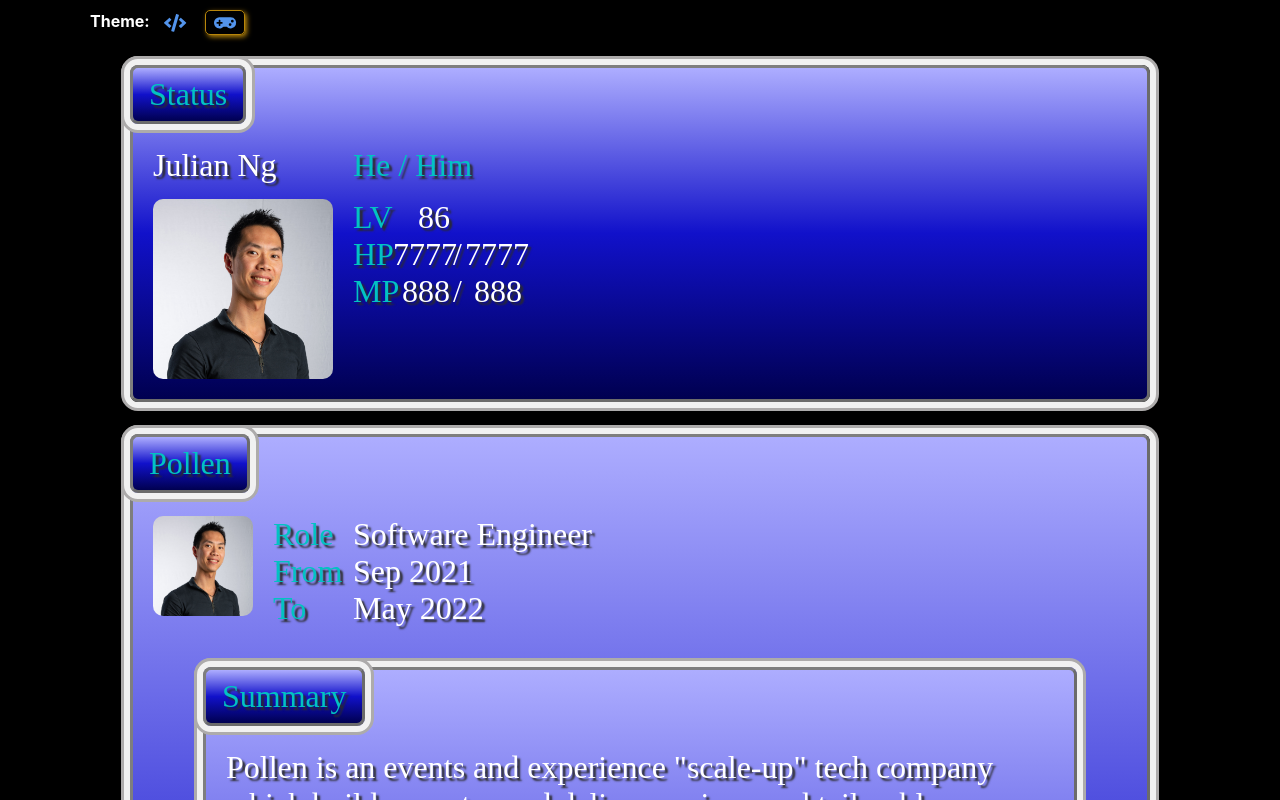
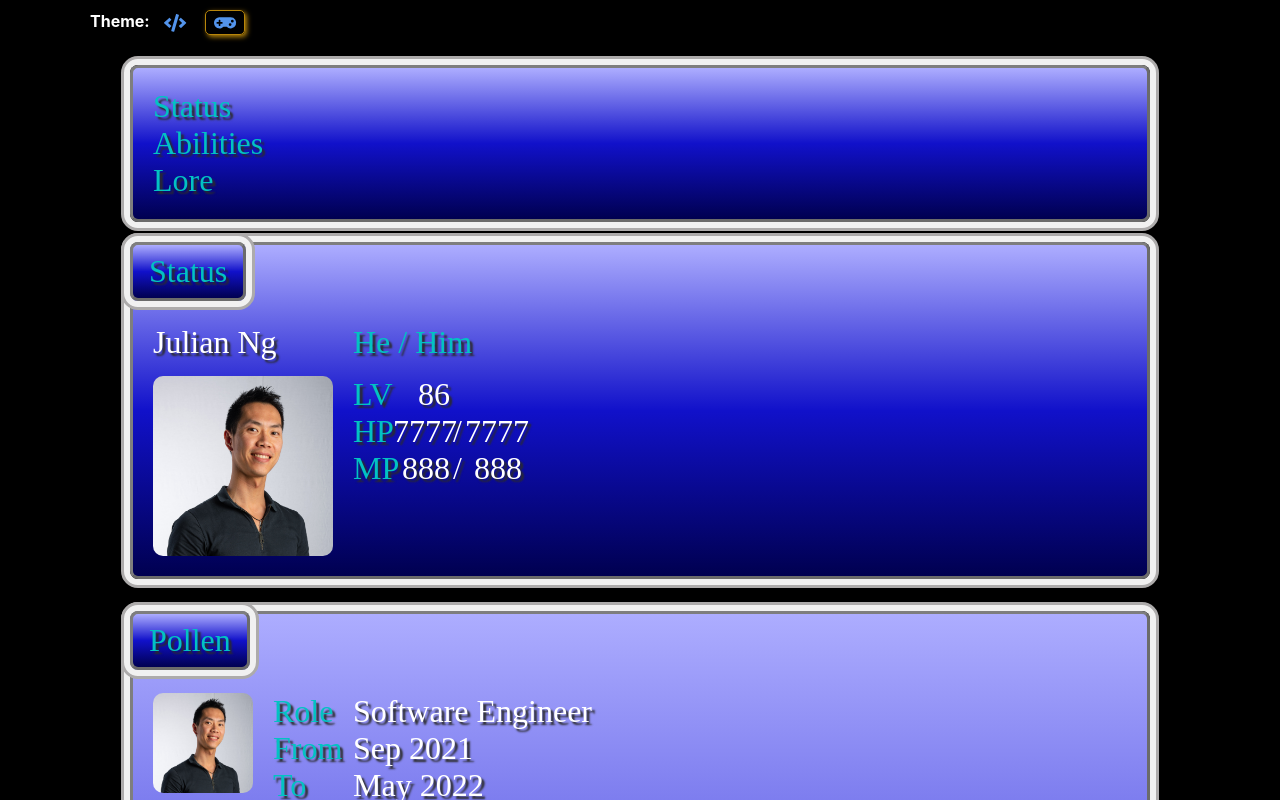
Before and after one commit to julesnuggy/cv, a React (Create React App) app: page /cv/ff-theme in a window 1280 px wide. Shown: the top 800 px of the page. Built offline with nearby package versions, Linux system fonts and the light colour scheme; a web font is replaced by a local one.

Commit message:
Create basic Menu component

```diff
--- a/src/App.tsx
+++ b/src/App.tsx
@@ -25,6 +25,7 @@ import Header from './components/coding-theme/header';
 import data from './data/experienceData.json';
 import ThemeSelector from './components/themeSelector';
 import Status from './components/ff-theme/status';
+import Menu from './components/ff-theme/menu';
 
 library.add(
   faAddressCard,
@@ -84,6 +85,7 @@ const ClassicLayout = ({screenSize}: props) => {
 const FFLayout = () => {
   return (
     <>
+      <Menu items={['Status', 'Abilities', 'Lore']} />
       <Status />
       <History />
     </>
--- /dev/null
+++ b/src/components/ff-theme/menu.tsx
@@ -0,0 +1,22 @@
+import React from 'react'
+import Card from './card';
+
+import '../../styles/ff-theme/menu.scss'
+
+type MenuProps = {
+  items: string[]
+}
+
+const Menu = ({ items }: MenuProps) => {
+  return (
+    <div className='menu-container'>
+      <Card>
+        {items.map(item => (
+          <div className='menu-item'>{item}</div>
+        ))}
+      </Card>
+    </div>
+  )
+}
+
+export default Menu
--- /dev/null
+++ b/src/styles/ff-theme/menu.scss
@@ -0,0 +1,7 @@
+@import '../constants';
+
+.menu-container {
+  .menu-item {
+    color: $ffTeal;
+  }
+}
```
